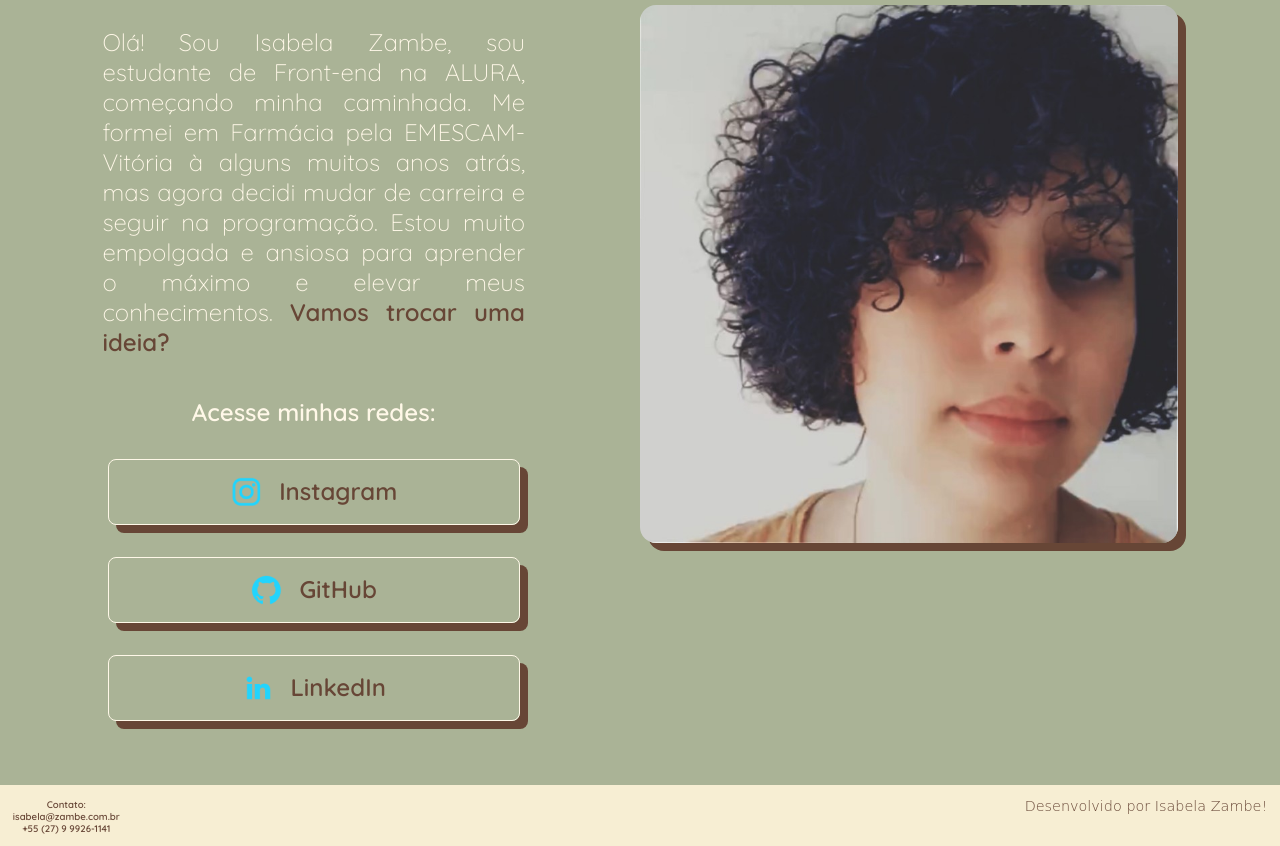
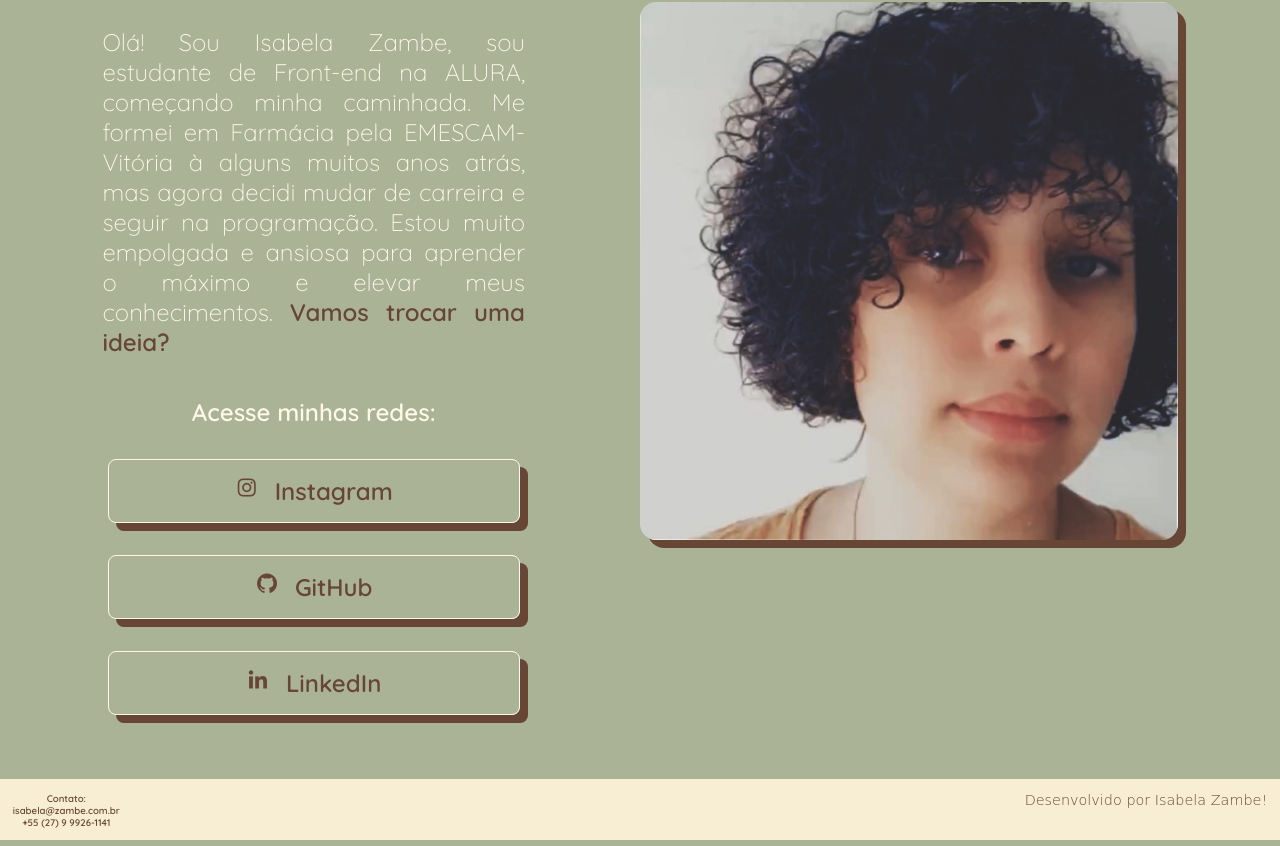
Before and after one commit to IsaZambe/portfolio_isa_zambe, a plain HTML site: page index.html in a window 1280 px wide. Shown: the part 274-1120 px from the top of the page. Drawn offline with nearby package versions, Linux system fonts and the light colour scheme; a web font is replaced by a local one.

Commit message:
Mudança de icones

```diff
--- a/estilos/style.css
+++ b/estilos/style.css
@@ -2,6 +2,7 @@
 @import url('https://fonts.googleapis.com/css2?family=Playwrite+DE+Grund&family=Quicksand:wght@300&display=swap');
 
 @import url('https://fonts.googleapis.com/css2?family=Playwrite+DE+Grund&family=Quicksand:wght@600&display=swap');
+
 
 :root {
     /*variaveis pra facilitar mudar algo*/
--- a/index.html
+++ b/index.html
@@ -6,6 +6,7 @@
     <meta http-equiv="X-UA-Compatible" content="IE=edge"> <!--pro edge-->
     <meta name="viewport" content="width=device-width, initial-scale=1.0"> <!--viewport é o dispositivo, pega a largura pra basear no dispositivo-->
     <title>Portfólio de Isabela</title>
+    <link href='https://unpkg.com/boxicons@2.1.4/css/boxicons.min.css' rel='stylesheet'>
     <link rel="stylesheet" href="./estilos/style.css"> <!--pra linkar os arquivos html com o css-->
 </head>
 <body>
@@ -23,9 +24,9 @@
                 <p class="apresentacao__conteudo__texto">Olá! Sou Isabela Zambe, sou estudante de Front-end na ALURA, começando minha caminhada. Me formei em Farmácia pela EMESCAM-Vitória à alguns muitos anos atrás, mas agora decidi mudar de carreira e seguir na programação. Estou muito empolgada e ansiosa para aprender o máximo e elevar meus conhecimentos. <strong class="destaque">Vamos trocar uma ideia?</strong></p>
                 <div class="apresentacao__links">
                     <h2 class="apresentacao__links__subtitulo">Acesse minhas redes:</h2>
-                    <a class="apresentacao__links__link" href="https://www.instagram.com/iszambe/"> <img src="./assets/instagram.png"> Instagram</a> <!--ancora - leva vc a outra pag ex ig, coloca href com o site-->
-                    <a class="apresentacao__links__link" href="https://github.com/IsaZambe"> <img src="./assets/github.png"> GitHub</a>
-                    <a class="apresentacao__links__link" href="https://www.linkedin.com/in/isabelazambe/"> <img src="./assets/linkedin.png"> LinkedIn</a>
+                    <a class="apresentacao__links__link" href="https://www.instagram.com/iszambe/"> <i class='bx bxl-instagram'></i> Instagram</a> <!--ancora - leva vc a outra pag ex ig, coloca href com o site-->
+                    <a class="apresentacao__links__link" href="https://github.com/IsaZambe"> <i class='bx bxl-github' ></i> GitHub</a>
+                    <a class="apresentacao__links__link" href="https://www.linkedin.com/in/isabelazambe/"> <i class='bx bxl-linkedin' ></i> LinkedIn</a>
                 </div>
             </section>
             <img class="apresentacao__imagem" src= "assets/isabela.jpeg" alt="Foto de Isabela Zambe bonitinha">
```
Also changed, not shown: assets/github.png (deleted), assets/instagram.png (deleted), assets/linkedin.png (deleted).
